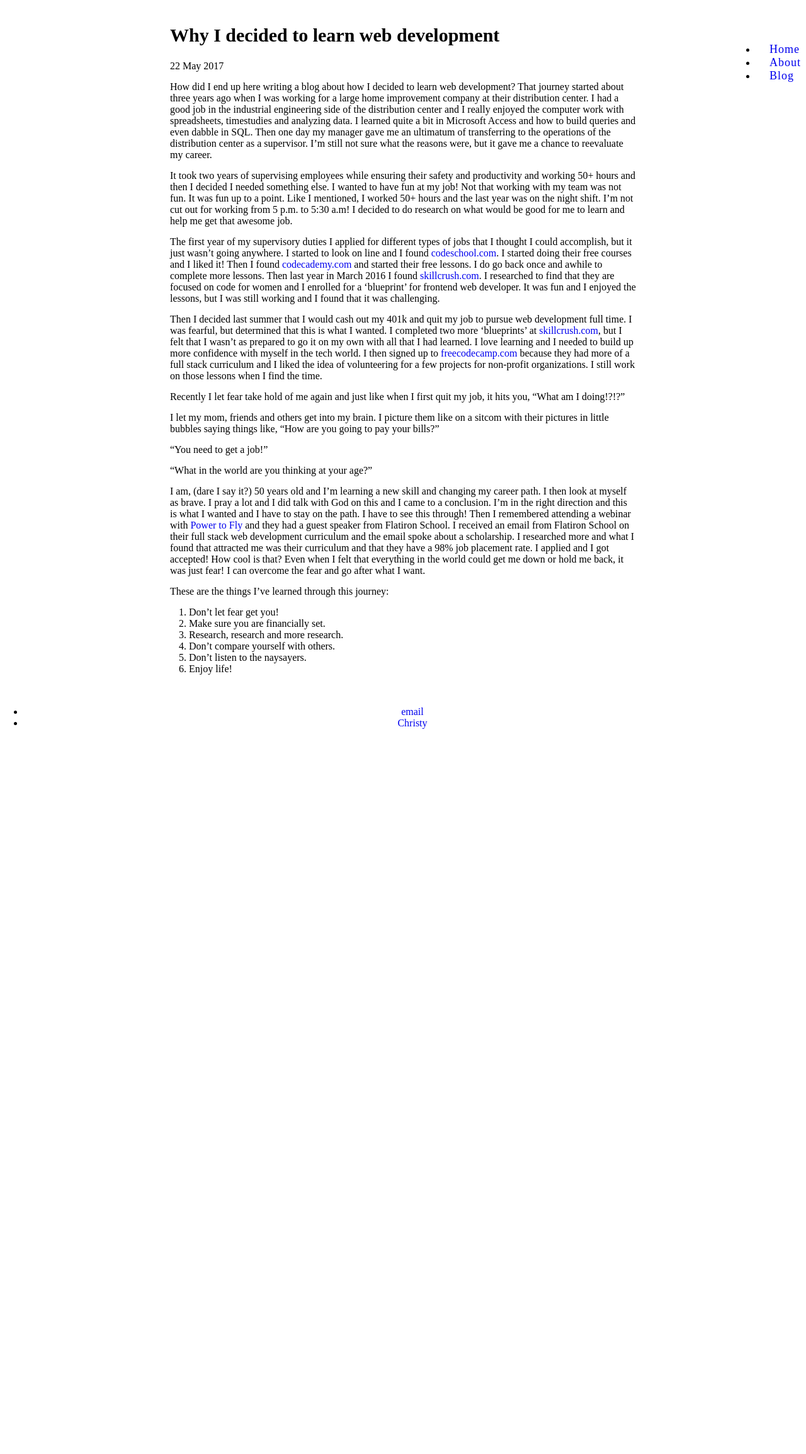
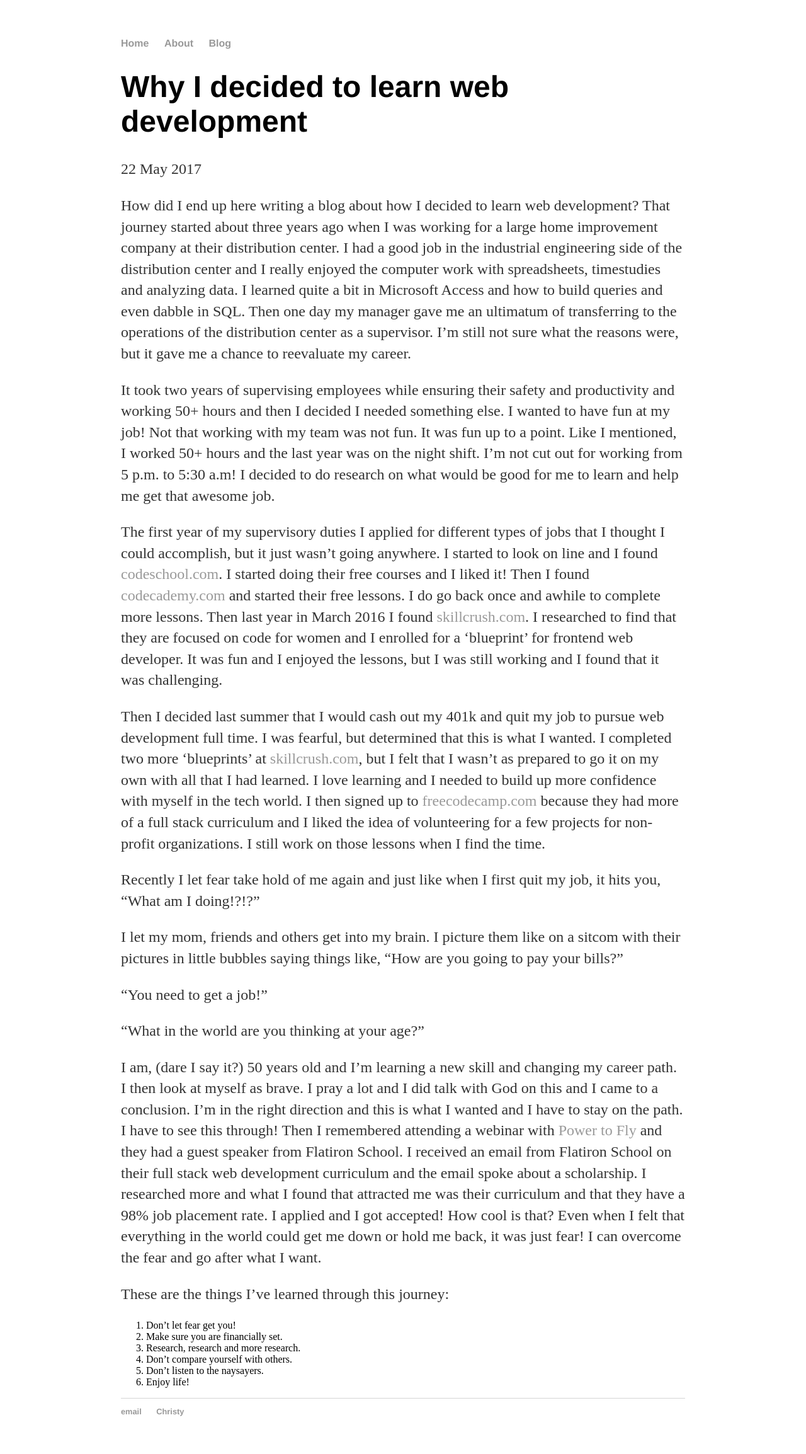
Before and after one commit to Christy743/Christy743.github.io, a Jekyll site: the page built from _posts/2017-05-22-why_i_decided_to_learn_web_development.markdown, in a window 1280 px wide. Shown: the whole page at 63% size. Built offline with Jekyll 4.4.1, drawn with Linux system fonts in a browser that asks for light colours; before the commit the page ends 1200 px from its top, so only the background shows below that.

Commit message:
Update main css
Updated the main style sheet

```diff
--- a/css/main.css
+++ b/css/main.css
@@ -1,292 +1,43 @@
----
----
-
-//
-// IMPORTS
-//
-
-@import "reset";
-@import "variables";
-// Syntax highlighting @import is at the bottom of this file
-
-/**************/
-/* BASE RULES */
-/**************/
-
-html {
-  font-size: 100%;
+body {
+    margin: 60px auto;
+    width: 70%;
+}
+nav ul, footer ul {
+    font-family:'Helvetica', 'Arial', 'Sans-Serif';
+    padding: 0px;
+    list-style: none;
+    font-weight: bold;
+}
+nav ul li, footer ul li {
+    display: inline;
+    margin-right: 20px;
+}
+a {
+    text-decoration: none;
+    color: #999;
+}
+a:hover {
+    text-decoration: underline;
+}
+h1 {
+    font-size: 3em;
+    font-family:'Helvetica', 'Arial', 'Sans-Serif';
+}
+p {
+    font-size: 1.5em;
+    line-height: 1.4em;
+    color: #333;
+}
+footer {
+    border-top: 1px solid #d5d5d5;
+    font-size: .8em;
 }
 
-body {
-	background: $white;
-  font: 18px/1.4 $helvetica;
-  color: $darkGray;
+ul.posts {
+    margin: 20px auto 40px;
+    font-size: 1.5em;
 }
 
-.container {
-  margin: 0 auto;
-  max-width: 740px;
-  padding: 0 10px;
-  width: 100%;
-}
-
-h1, h2, h3, h4, h5, h6 {
-  font-family: $helveticaNeue;
-  color: $darkerGray;
-  font-weight: bold;
-
-  line-height: 1.7;
-  margin: 1em 0 15px;
-  padding: 0;
-
-  @include mobile {
-    line-height: 1.4;
-  }
-}
-
-h1 {
-  font-size: 30px;
-  a {
-    color: inherit;
-  }
-}
-
-h2 {
-  font-size: 24px;
-}
-
-h3 {
-  font-size: 20px;
-}
-
-h4 {
-  font-size: 18px;
-  color: $gray;
-}
-
-p {
-  margin: 15px 0;
-}
-
-a {
-  color: $blue;
-  text-decoration: none;
-	cursor: pointer;
-  &:hover, &:active {
-    color: $blue;
-  }
-}
-
-ul, ol {
-  margin: 15px 0;
-  padding-left: 30px;
-}
-
-ul {
-  list-style-type: disc;
-}
-
-ol {
-  list-style-type: decimal;
-}
-
-ol ul, ul ol, ul ul, ol ol {
-  margin: 0;
-}
-
-ul ul, ol ul {
-  list-style-type: circle;
-}
-
-em, i {
-  font-style: italic;
-}
-
-strong, b {
-  font-weight: bold;
-}
-
-img {
-  max-width: 100%;
-}
-
-// Fixes images in popup boxes from Google Translate
-.gmnoprint img {
-  max-width: none;
-}
-
-.date {
-  font-style: italic;
-  color: $gray;
-}
-
-// Specify the color of the selection
-::-moz-selection {
-  color: $black;
-  background: $lightGray;
-}
-::selection {
-  color: $black;
-  background: $lightGray;
-}
-
-// Nicolas Gallagher's micro clearfix hack
-// http://nicolasgallagher.com/micro-clearfix-hack/
-.clearfix:before,
-.clearfix:after {
-    content: " ";
-    display: table;
-}
-
-.clearfix:after {
-    clear: both;
-}
-
-/*********************/
-/* LAYOUT / SECTIONS */
-/*********************/
-
-//
-// .masthead
-//
-
-.wrapper-masthead {
-  margin-bottom: 50px;
-}
-
-.masthead {
-  padding: 20px 0;
-  border-bottom: 1px solid $lightGray;
-
-  @include mobile {
-    text-align: center;
-  }
-}
-
-.site-avatar {
-  float: left;
-  width: 70px;
-  height: 70px;
-  margin-right: 15px;
-
-  @include mobile {
-    float: none;
-    display: block;
-    margin: 0 auto;
-  }
-
-  img {
-    border-radius: 5px;
-  }
-}
-
-.site-info {
-  float: left;
-
-  @include mobile {
-    float: none;
-    display: block;
-    margin: 0 auto;
-  }
-}
-
-.site-name {
-  margin: 0;
-  color: $darkGray;
-  cursor: pointer;
-  font-family: $helveticaNeue;
-  font-weight: 300;
-  font-size: 28px;
-  letter-spacing: 1px;
-}
-
-.site-description {
-  margin: -5px 0 0 0;
-  color: $gray;
-  font-size: 16px;
-
-  @include mobile {
-    margin: 3px 0;
-  }
-}
-
-nav {
-  float: right;
-  margin-top: 23px; // @TODO: Vertically middle align
-  font-family: $helveticaNeue;
-  font-size: 18px;
-
-  @include mobile {
-    float: none;
-    margin-top: 9px;
-    display: block;
-    font-size: 16px;
-  }
-
-  a {
-    margin-left: 20px;
-    color: $darkGray;
-    text-align: right;
-    font-weight: 300;
-    letter-spacing: 1px;
-
-    @include mobile {
-      margin: 0 10px;
-      color: $blue;
-    }
-  }
-}
-
-//
-// .main
-//
-
-.posts > .post {
-  padding-bottom: 2em;
-  border-bottom: 1px solid $lightGray;
-}
-
-.posts > .post:last-child {
-  padding-bottom: 1em;
-  border-bottom: none;
-}
-
-.post {
-  blockquote {
-    margin: 1.8em .8em;
-    border-left: 2px solid $gray;
-    padding: 0.1em 1em;
-    color: $gray;
-    font-size: 22px;
-    font-style: italic;
-  }
-
-  .comments {
-    margin-top: 10px;
-  }
-
-  .read-more {
-    text-transform: uppercase;
-    font-size: 15px;
-  }
-}
-
-.wrapper-footer {
-  margin-top: 50px;
-  border-top: 1px solid #ddd;
-  border-bottom: 1px solid #ddd;
-  background-color: $lightGray;
-}
-
-footer {
-  padding: 20px 0;
-  text-align: center;
-}
-
-// Settled on moving the import of syntax highlighting to the bottom of the CSS
-// ... Otherwise it really bloats up the top of the CSS file and makes it difficult to find the start
-@import "highlights";
-@import "svg-icons";
 ul.posts li {
     list-style: none;
 }
```
